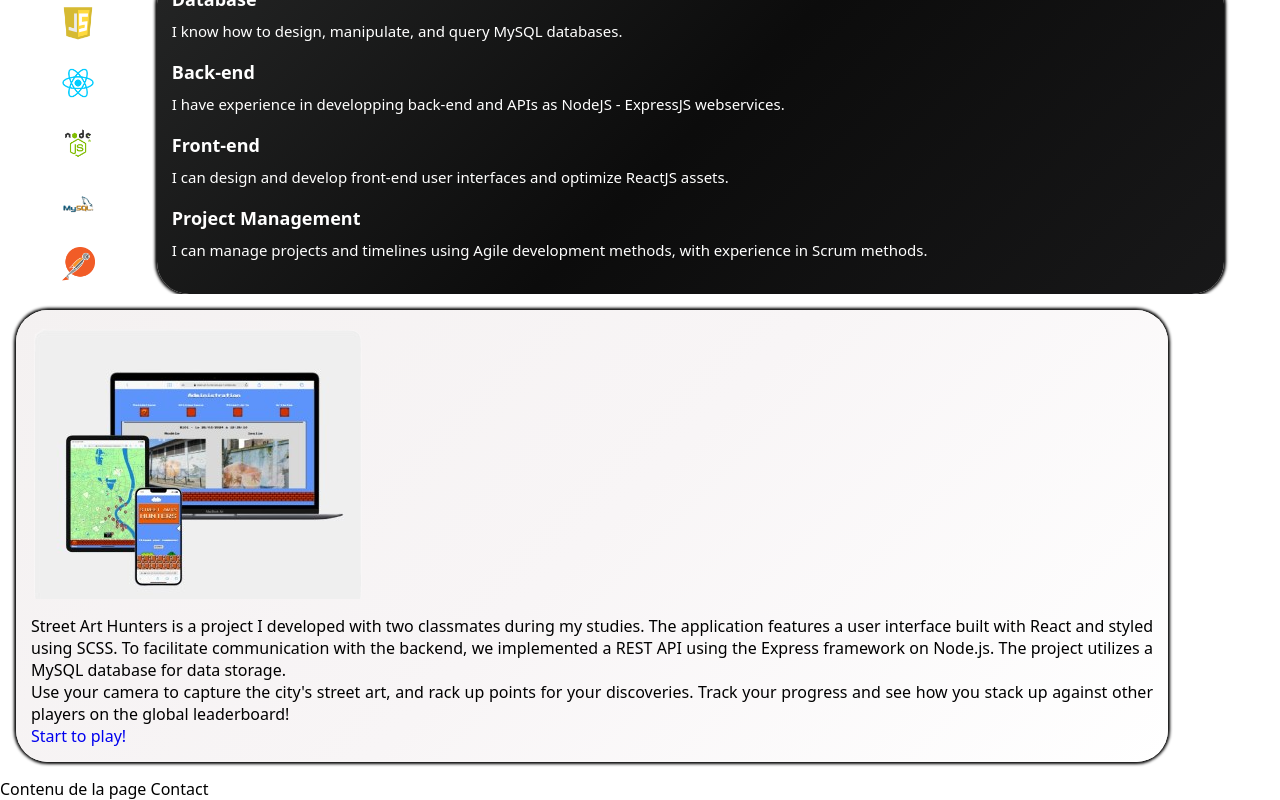
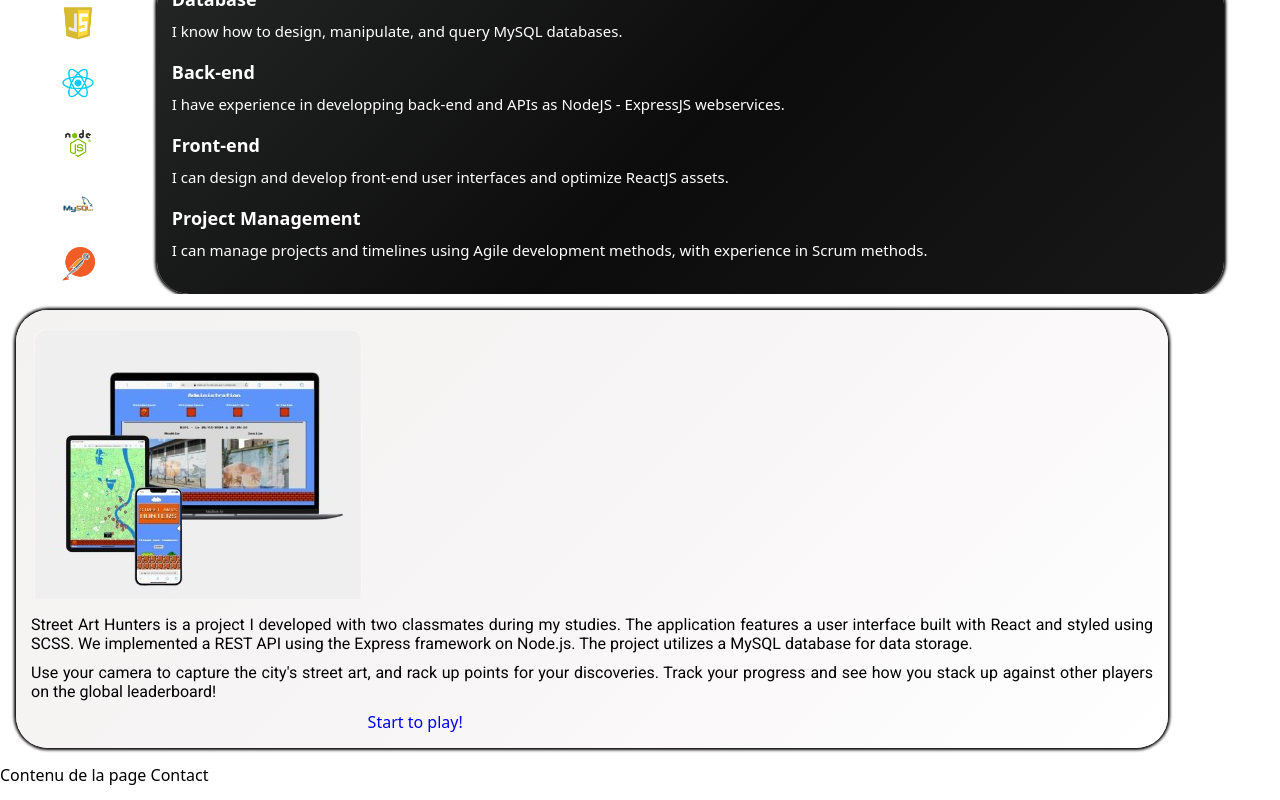
Before and after one commit to LeslieCore34/MyPortfolio, a React (Vite) app in the folder Frontend/: page / in a window 1280 px wide. Shown: the part 660-1460 px from the top of the page. Built offline with nearby package versions, Linux system fonts and the light colour scheme.

Commit message:
added link and style component street-art

```diff
--- a/Frontend/src/components/StreetArt.jsx
+++ b/Frontend/src/components/StreetArt.jsx
@@ -7,18 +7,19 @@ export default function StreetArt() {
       <p className="project-description">
         Street Art Hunters is a project I developed with two classmates during
         my studies. The application features a user interface built with React
-        and styled using SCSS. To facilitate communication with the backend, we
-        implemented a REST API using the Express framework on Node.js. The
-        project utilizes a MySQL database for data storage.
+        and styled using SCSS. We implemented a REST API using the Express
+        framework on Node.js. The project utilizes a MySQL database for data
+        storage.
       </p>
 
-      <p>
+      <p className="project-use-description">
         Use your camera to capture the city's street art, and rack up points for
         your discoveries. Track your progress and see how you stack up against
         other players on the global leaderboard!
       </p>
 
       <Link
+        className="link-streetart"
         to="https://street-art-hunter.laloupe-1.wilders.dev/map"
         target="_blank"
       >
--- a/Frontend/src/style/main.css
+++ b/Frontend/src/style/main.css
@@ -256,6 +256,19 @@
 }
 .project-container .project-description {
   margin-top: 1em;
+  font-family: "Roboto", sans-serif;
+  font-weight: 400;
+  font-style: normal;
+}
+.project-container .project-use-description {
+  margin-top: 10px;
+  font-family: "Roboto", sans-serif;
+  font-weight: 400;
+  font-style: normal;
+}
+.project-container .link-streetart {
+  margin-left: 30%;
+  margin-top: 10px;
 }
 
 @media screen and (min-width: 768px) {
--- a/Frontend/src/style/main.scss
+++ b/Frontend/src/style/main.scss
@@ -286,6 +286,21 @@
 
   .project-description {
     margin-top: 1em;
+    font-family: "Roboto", sans-serif;
+    font-weight: 400;
+    font-style: normal;
+  }
+
+  .project-use-description {
+    margin-top: 10px;
+    font-family: "Roboto", sans-serif;
+    font-weight: 400;
+    font-style: normal;
+  }
+
+  .link-streetart {
+    margin-left: 30%;
+    margin-top: 10px;
   }
 }
 
```
Also changed, not shown: 1 other file (tests, documents, lock files or other folders).
